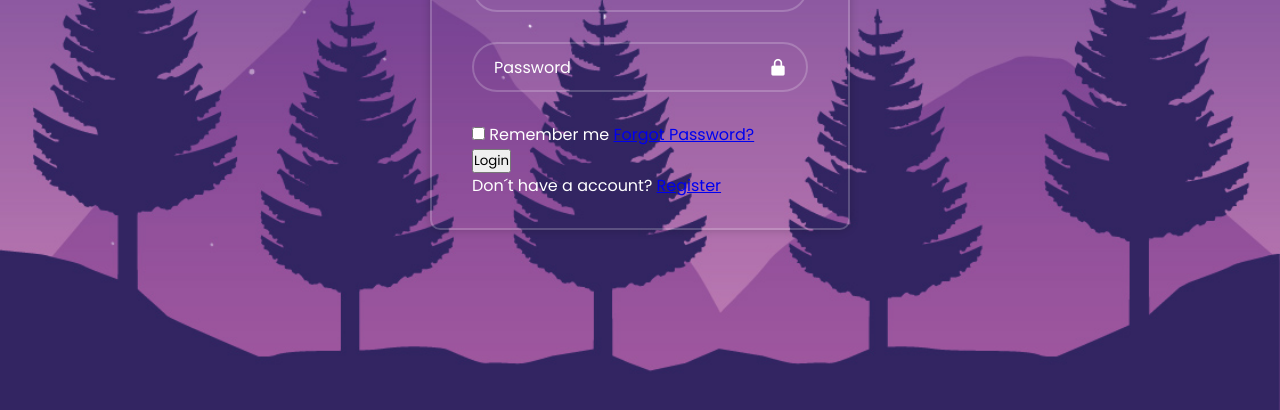
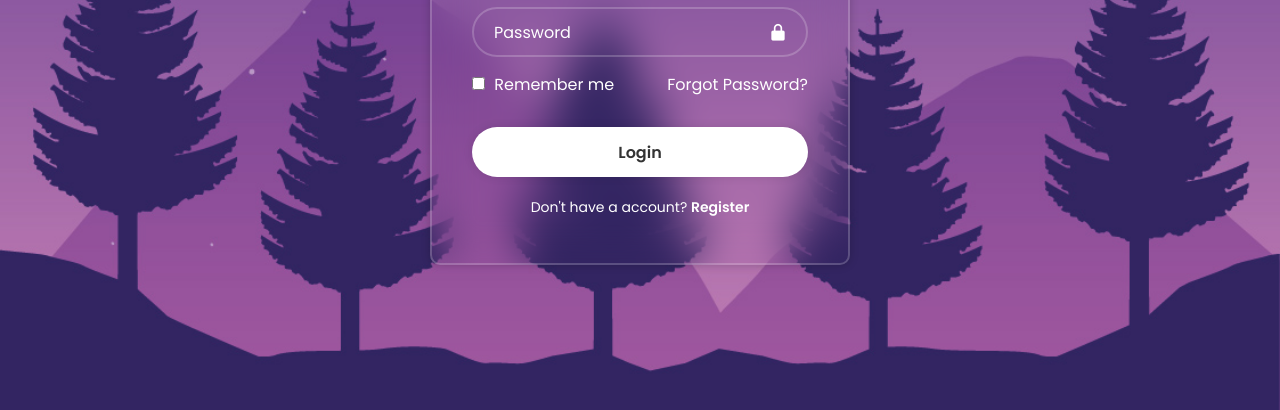
Before and after one commit to brokendeveloper/simple_formulary, a plain HTML site: page index.html in a window 1280 px wide. Shown: the part 390-800 px from the top of the page. Drawn offline with nearby package versions, Linux system fonts and the light colour scheme.

Commit message:
refactor: final version is done

```diff
--- a/index.html
+++ b/index.html
@@ -33,12 +33,12 @@
                 <a href="#">Forgot Password?</a>
             </div>
 
-            <button type="submit">
+            <button class="login" type="submit">
                 Login
             </button>
 
             <div class="register-link">
-                <p>Don´t have a account? <a href="#">Register</a></p>
+                <p>Don't have a account? <a href="#">Register</a></p>
             </div>
         </form>
     </main>
--- a/style.css
+++ b/style.css
@@ -25,6 +25,7 @@ body{
     color: #fff;
     padding: 30px 40px;
     box-shadow: 0 0 10px rgba(0, 0, 0, .2);
+    backdrop-filter: blur(20px);
 }
 
 .container h1{
@@ -64,3 +65,63 @@ body{
     top:50%;
     transform: translateY(-50%);
 }
+
+.remember-forget{
+    display: flex;
+    justify-content: space-between;
+    margin: -15px 0 15px;
+}
+
+.remember-forget label input{
+    accent-color: #fff;
+    margin-right: 5px;
+
+}
+
+.remember-forget a{
+    text-decoration: none;
+    color: #fff;
+
+}
+
+
+.remember-forget a:hover{
+    text-decoration: underline;
+}
+
+.login{
+    width: 100%;
+    height: 50px;
+    background-color: #fff;
+    border: none;
+    border-radius: 40px;
+    cursor: pointer;
+    font-size: 16px;
+    color: #333;
+    font-weight: 600;
+    box-shadow: 0 0 10px rgba(0, 0, 0, .1);
+    margin-top: 15px;
+}
+
+.login:hover{
+    background-color: transparent;
+    border: 2px solid rgba(0, 0, 0, .2);
+    color: #fff;
+    transition: 0.5s;
+}
+
+.register-link{
+    font-size: 14px;
+    text-align: center;
+    margin: 20px 0 15px;
+}
+
+.register-link a{
+    text-decoration: none;
+    color: #fff;
+    font-weight: 600;
+}
+
+.register-link a:hover{
+    text-decoration: underline;
+}
```
